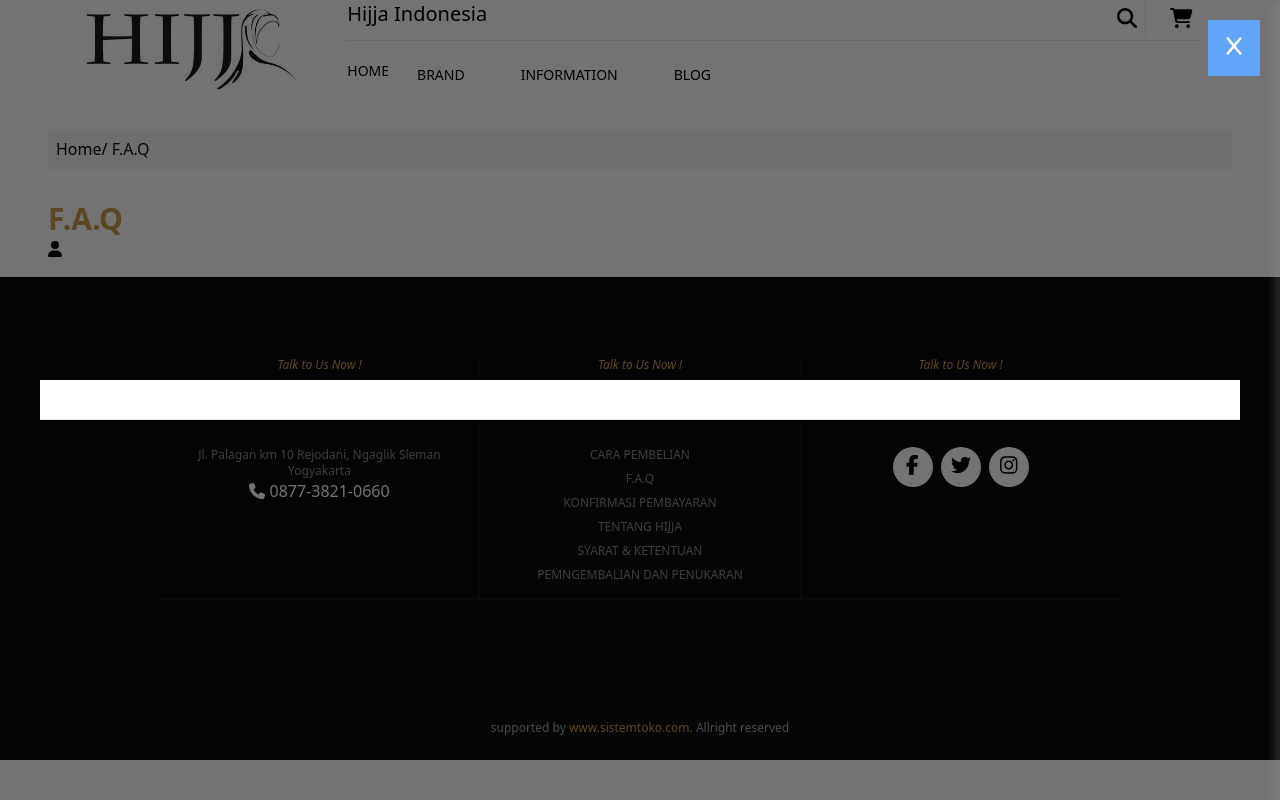
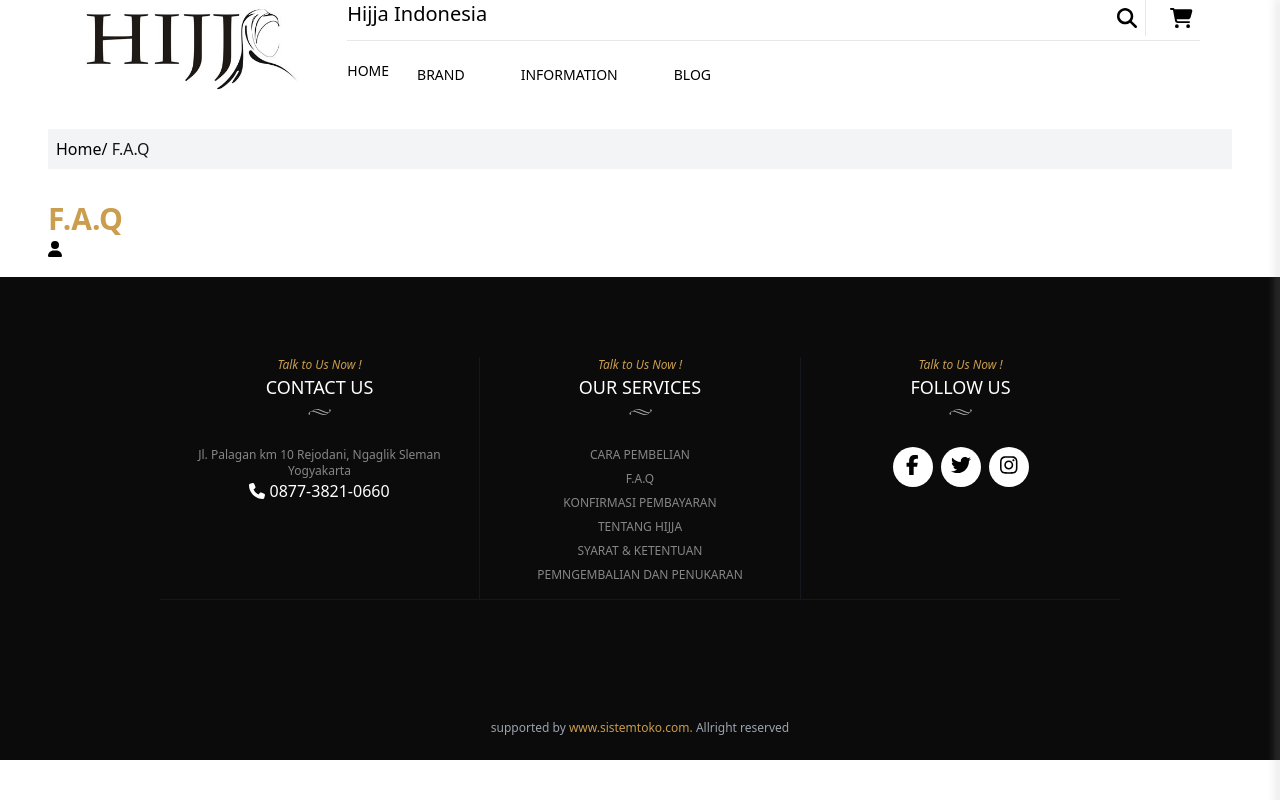
Before and after one commit to exa31/tugas-sisko, a Next.js app: page /page/f-a-q in a window 1280 px wide. Built offline with nearby package versions, Linux system fonts and the light colour scheme.

Commit message:
fix state search

```diff
--- a/app/layout.jsx
+++ b/app/layout.jsx
@@ -10,7 +10,7 @@ import Search from "@/components/Search";
 export default function RootLayout({ children }) {
 
   const [scroll, setScroll] = useState(false);
-  const [isOpenSearch, setIsOpenSearch] = useState(true)
+  const [isOpenSearch, setIsOpenSearch] = useState(false)
 
   useEffect(() => {
     const handleScroll = () => {
@@ -30,7 +30,6 @@ export default function RootLayout({ children }) {
   }, []);
 
   function handleOpenSearch() {
-    console.log('open search')
     setIsOpenSearch(!isOpenSearch)
   }
 
@@ -43,9 +42,7 @@ export default function RootLayout({ children }) {
               <Search handleOpenSearch={handleOpenSearch} />
             </div>
           }
-          <div className="">
-            <Navbar handleOpenSearch={handleOpenSearch} />
-          </div>
+          <Navbar handleOpenSearch={handleOpenSearch} />
           <div className={scroll ? "fixed hidden lg:block w-full top-0 h-max duration-75 z-20 bg-white" : "hidden duration-75 h-0"}>
             <NavbarScroll handleOpenSearch={handleOpenSearch} />
           </div>
--- a/components/Search.jsx
+++ b/components/Search.jsx
@@ -4,7 +4,6 @@ import { faX } from "@fortawesome/free-solid-svg-icons";
 import { FontAwesomeIcon } from "@fortawesome/react-fontawesome";
 
 export default function Search(props) {
-    console.log(props.handleOpenSearch)
     function handleClick() {
         props.handleOpenSearch()
     }
@@ -15,7 +14,7 @@ export default function Search(props) {
                     <FontAwesomeIcon onClick={handleClick} className='w-5 h-5 p-4 text-white ' icon={faX} />
                 </div>
                 <div className="flex flex-col items-center justify-center w-full h-full px-10">
-                    <input type="text" placeholder="Type here" className="w-full h-10 text-center text-black border-b placeholder-shown:placeholder:text-white" />
+                    <input type="text" placeholder="Type here" className="w-full h-10 text-center text-white bg-transparent border-b focus:outline-none placeholder-shown:placeholder:text-white" />
                 </div>
             </div>
         </>
```
